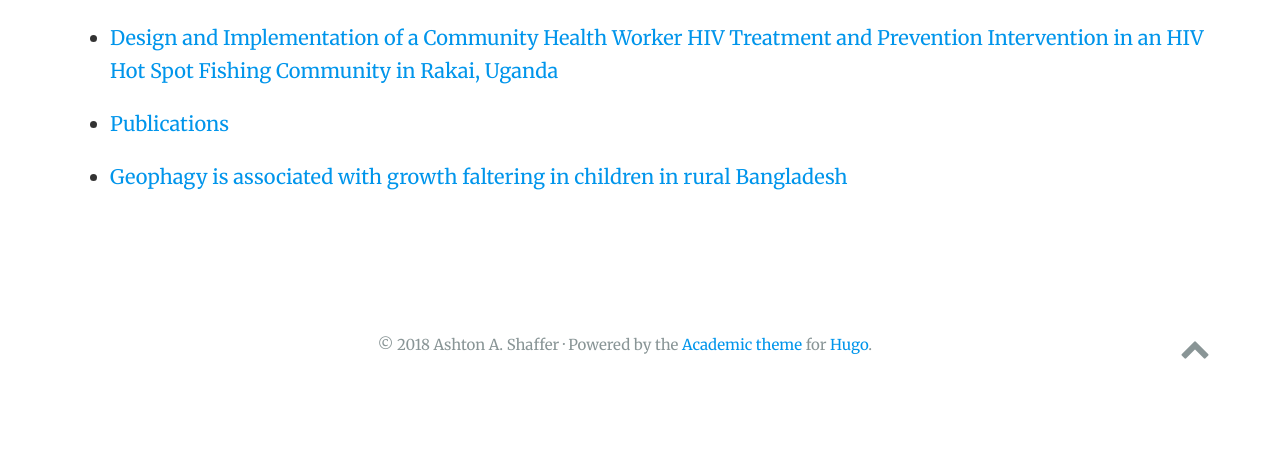
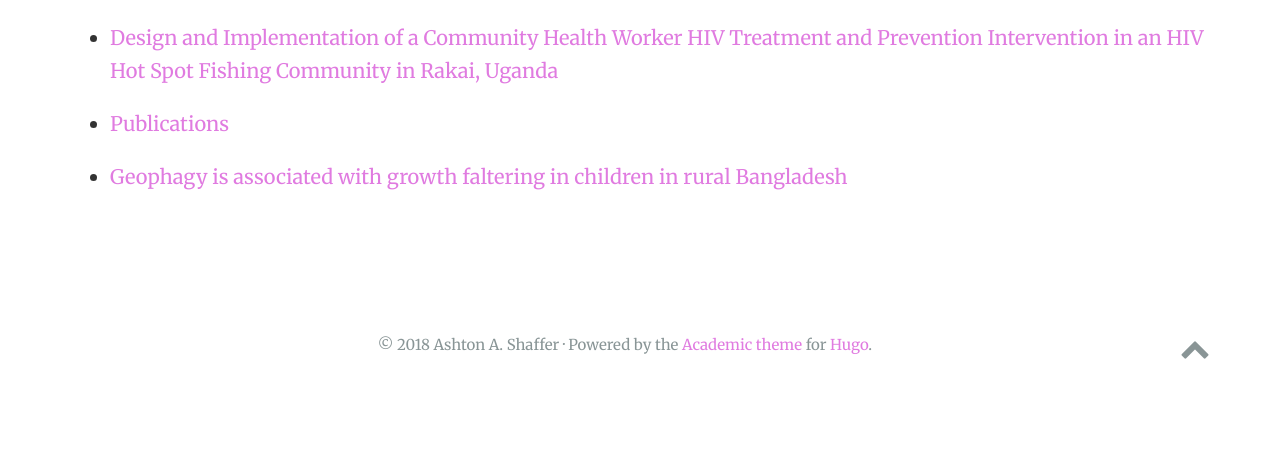
Before and after one commit to ashtonashaffer/ashtonashaffer.github.io, a plain HTML site: page 404.html in a window 1280 px wide. Shown: the part 347-800 px from the top of the page. Drawn offline with nearby package versions, Linux system fonts and the light colour scheme; some icons are missing.

Commit message:
Change to pink

```diff
--- a/404.html
+++ b/404.html
@@ -30,7 +30,7 @@
   <link rel="stylesheet" href="//fonts.googleapis.com/css?family=Lato:400,700%7CMerriweather%7CRoboto+Mono">
   <link rel="stylesheet" href="/css/hugo-academic.css">
 
-  <link rel="stylesheet" href="/css/blue.css">
+  <link rel="stylesheet" href="/css/pink.css">
 
 
 
```
Also changed, not shown: index.html (+1 -1 lines), project/ergot/index.html (+1 -1 lines), project/kidney-space/index.html (+1 -1 lines), project/statsnips/index.html (+1 -1 lines), publication/1-geophagia/index.html (+1 -1 lines), publication/2-mlake_training/index.html (+1 -1 lines), publication/3-landscape-ldf/index.html (+1 -1 lines), publication/index.html (+1 -1 lines), publication_types/2/index.html (+1 -1 lines), tags/academic/index.html (+1 -1 lines), tags/mhealth/index.html (+1 -1 lines), tags/other/index.html (+1 -1 lines), tags/programming/index.html (+1 -1 lines), tags/science/index.html (+1 -1 lines).
